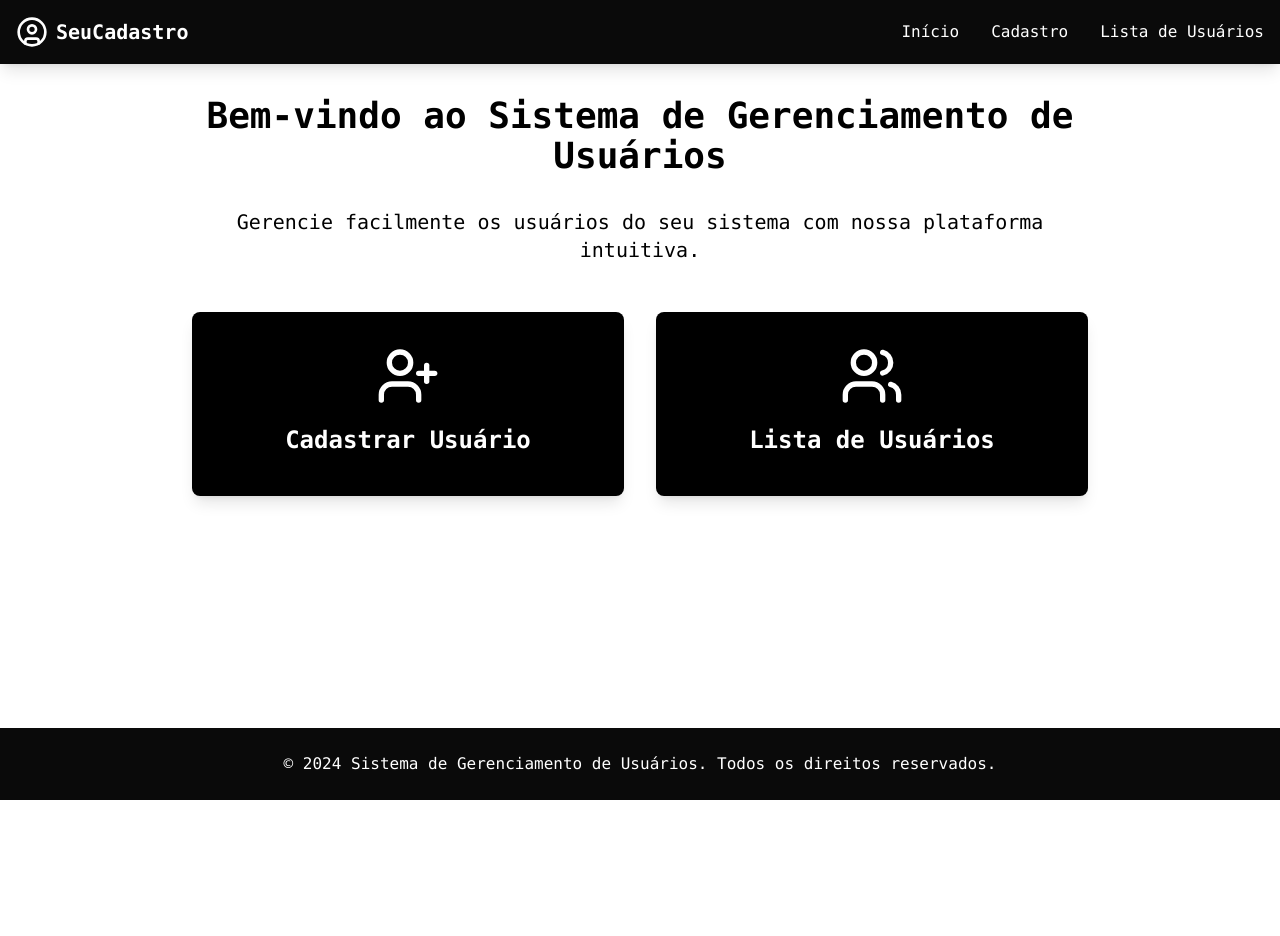
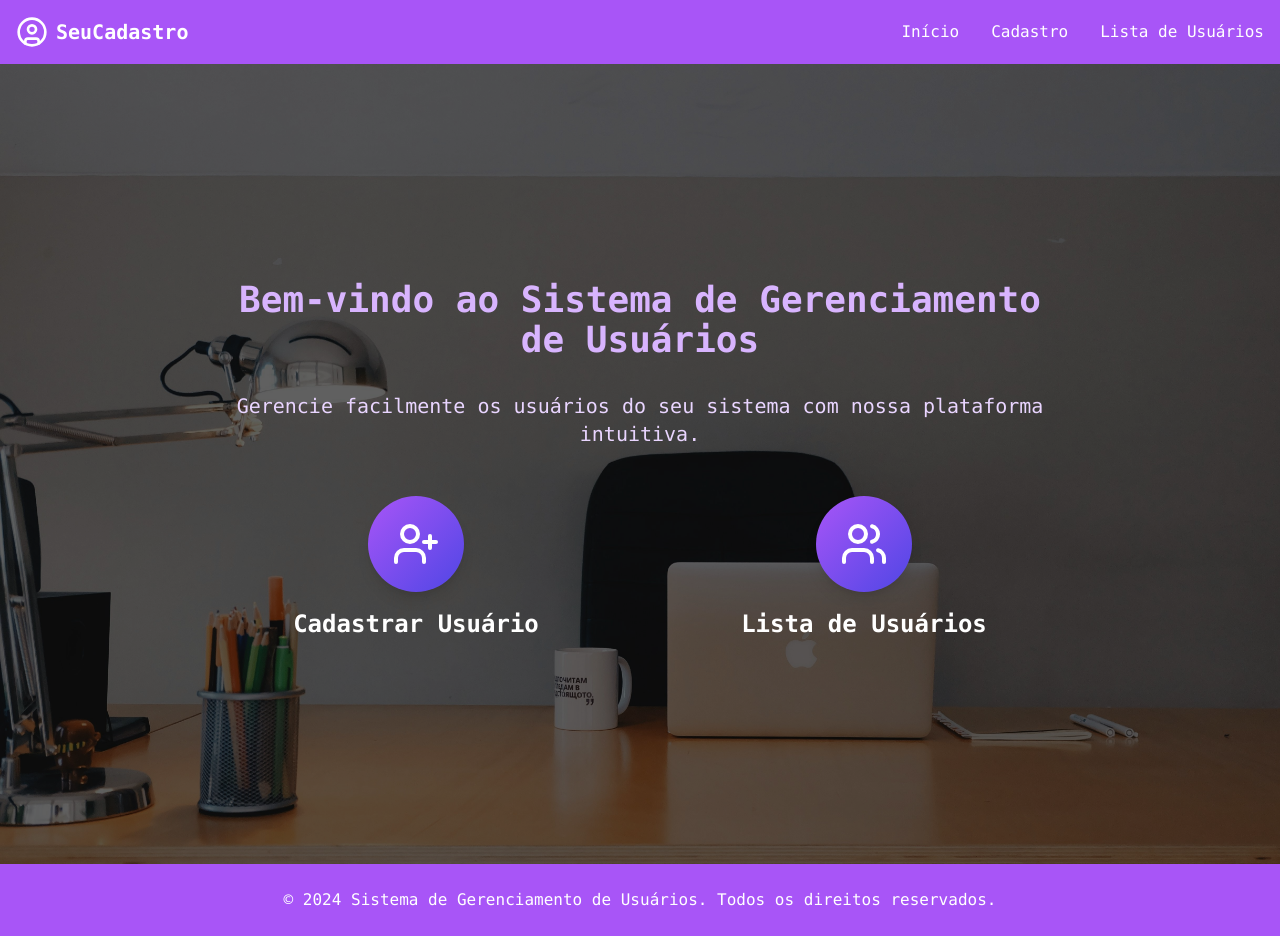
Before and after one commit to VtrMoura/Trabalho-de-Web, a React (Vite) app: page / in a window 1280 px wide. Before the commit the page ends 800 px from the top, so only its background shows below. Built offline with nearby package versions, Linux system fonts and the light colour scheme.

Commit message:
alterações 24/03

```diff
--- a/src/App.tsx
+++ b/src/App.tsx
@@ -9,7 +9,7 @@ function App() {
     <Router>
       <div className="flex flex-col min-h-screen font-mono">
         <Header />
-        <main className="flex-grow container mx-auto px-4 py-8">
+        <main className="flex-grow w-full">
           <AppRoutes />
         </main>
         <Footer />
--- a/src/components/Footer.tsx
+++ b/src/components/Footer.tsx
@@ -2,7 +2,7 @@ import React from 'react';
 
 const Footer = () => {
   return (
-    <footer className="bg-neutral-950 text-white py-6 font-mono">
+    <footer className="bg-purple-500 text-white py-6 font-mono">
       <div className="container mx-auto px-4 text-center">
         <p>&copy; 2024 Sistema de Gerenciamento de Usuários. Todos os direitos reservados.</p>
       </div>
--- a/src/components/Header.tsx
+++ b/src/components/Header.tsx
@@ -6,7 +6,7 @@ const Header = () => {
   const [isMenuOpen, setIsMenuOpen] = useState(false);
 
   return (
-    <header className="bg-neutral-950 text-white shadow-lg">
+    <header className="bg-purple-500 text-white shadow-lg">
       <nav className="container mx-auto px-4 font-mono">
         <div className="flex justify-between items-center h-16">
           <Link to="/" className="flex items-center space-x-2">
@@ -16,13 +16,13 @@ const Header = () => {
 
           {/* Desktop Menu */}
           <div className="hidden md:flex space-x-8">
-            <Link to="/" className="hover:text-blue-200 transition-colors">
+            <Link to="/" className="hover:text-cyan-400 transition-colors">
               Início
             </Link>
-            <Link to="/register" className="hover:text-blue-200 transition-colors">
+            <Link to="/register" className="hover:text-cyan-400 transition-colors">
               Cadastro
             </Link>
-            <Link to="/users" className="hover:text-blue-200 transition-colors">
+            <Link to="/users" className="hover:text-cyan-400 transition-colors">
               Lista de Usuários
             </Link>
           </div>
--- a/src/pages/Home.tsx
+++ b/src/pages/Home.tsx
@@ -4,30 +4,38 @@ import { UserPlus, Users } from 'lucide-react';
 
 const Home = () => {
   return (
-    <div className="max-w-4xl mx-auto text-center">
-      <h1 className="text-4xl font-bold text-black mb-8">
+    <div className="m-h-screen w-full bg-[url('/img/pexels-pixabay-265072.jpg')] bg-cover bg-center bg-no-repeat bg-fixed">
+      <div className="min-h-screen w-full bg-black bg-opacity-60 flex flex-col justify-center">
+        <div className="max-w-4xl mx-auto text-center px-4 py-12">
+          <h1 className="text-4xl font-bold text-purple-300 mb-8">
             Bem-vindo ao Sistema de Gerenciamento de Usuários
           </h1>
-      <p className="text-xl text-black mb-12">
+          <p className="text-xl text-purple-200 mb-12">
             Gerencie facilmente os usuários do seu sistema com nossa plataforma intuitiva.
           </p>
 
           <div className="grid md:grid-cols-2 gap-8">
             <Link
               to="/register"
-          className="flex flex-col items-center p-8 bg-black rounded-lg shadow-lg hover:shadow-xl transition-shadow"
+              className="flex flex-col items-center group transition-all hover:scale-105"
             >
-          <UserPlus className="w-16 h-16 text-white mb-4" />
-          <h2 className="text-2xl font-semibold text-white mb-2">Cadastrar Usuário</h2>
+              <div className="w-24 h-24 rounded-full flex items-center justify-center mb-4 bg-gradient-to-br from-purple-500 to-indigo-600 shadow-lg group-hover:shadow-xl">
+                <UserPlus className="w-12 h-12 text-white" />
+              </div>
+              <h2 className="text-2xl font-semibold text-white mb-2 group-hover:text-cyan-400">Cadastrar Usuário</h2>
             </Link>
 
             <Link
               to="/users"
-          className="flex flex-col items-center p-8 bg-black rounded-lg shadow-lg hover:shadow-xl transition-shadow"
+              className="flex flex-col items-center group transition-all hover:scale-105"
             >
-          <Users className="w-16 h-16 text-white mb-4" />
-          <h2 className="text-2xl font-semibold text-white mb-2">Lista de Usuários</h2>
+              <div className="w-24 h-24 rounded-full flex items-center justify-center mb-4 bg-gradient-to-br from-purple-500 to-indigo-600 shadow-lg group-hover:shadow-xl">
+                <Users className="w-12 h-12 text-white" />
+              </div>
+              <h2 className="text-2xl font-semibold text-white mb-2 group-hover:text-cyan-400">Lista de Usuários</h2>
             </Link>
+          </div>
+        </div>
       </div>
     </div>
   );
```
Also changed, not shown: img/pexels-pixabay-265072.jpg (added). Lines whose indentation alone changed are shown as unchanged.
